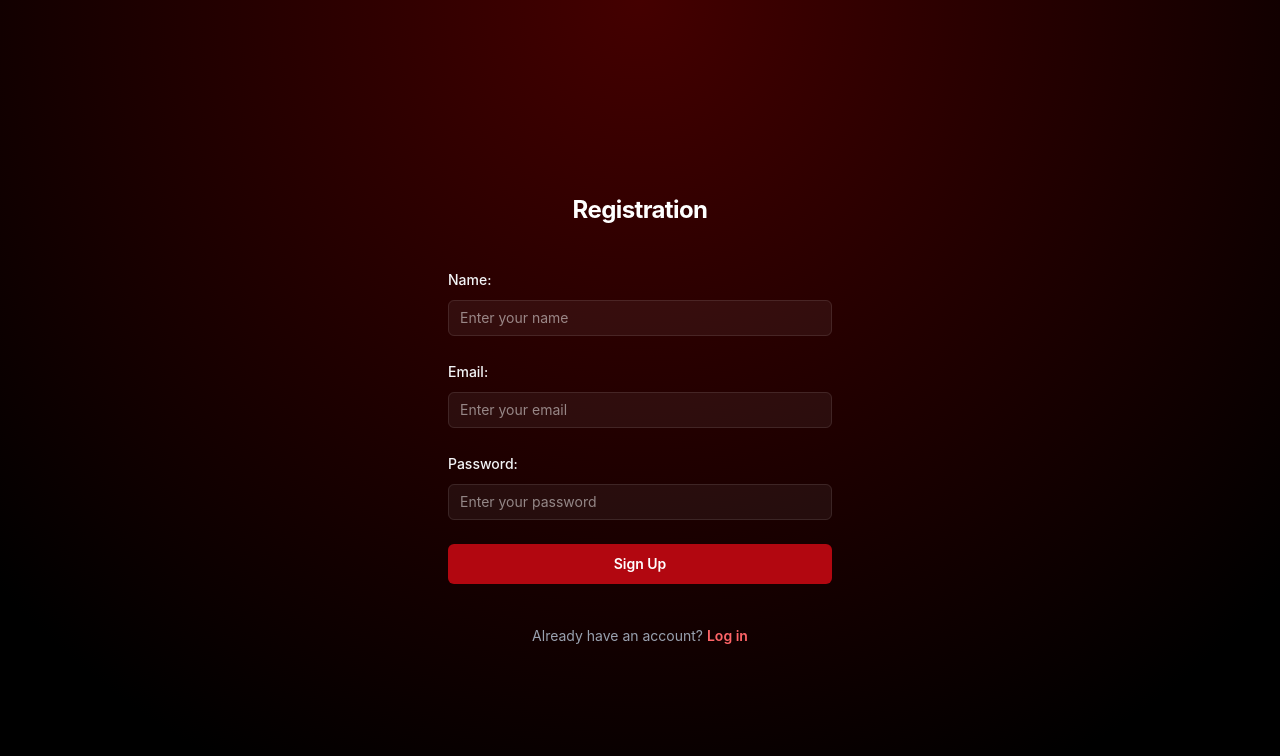
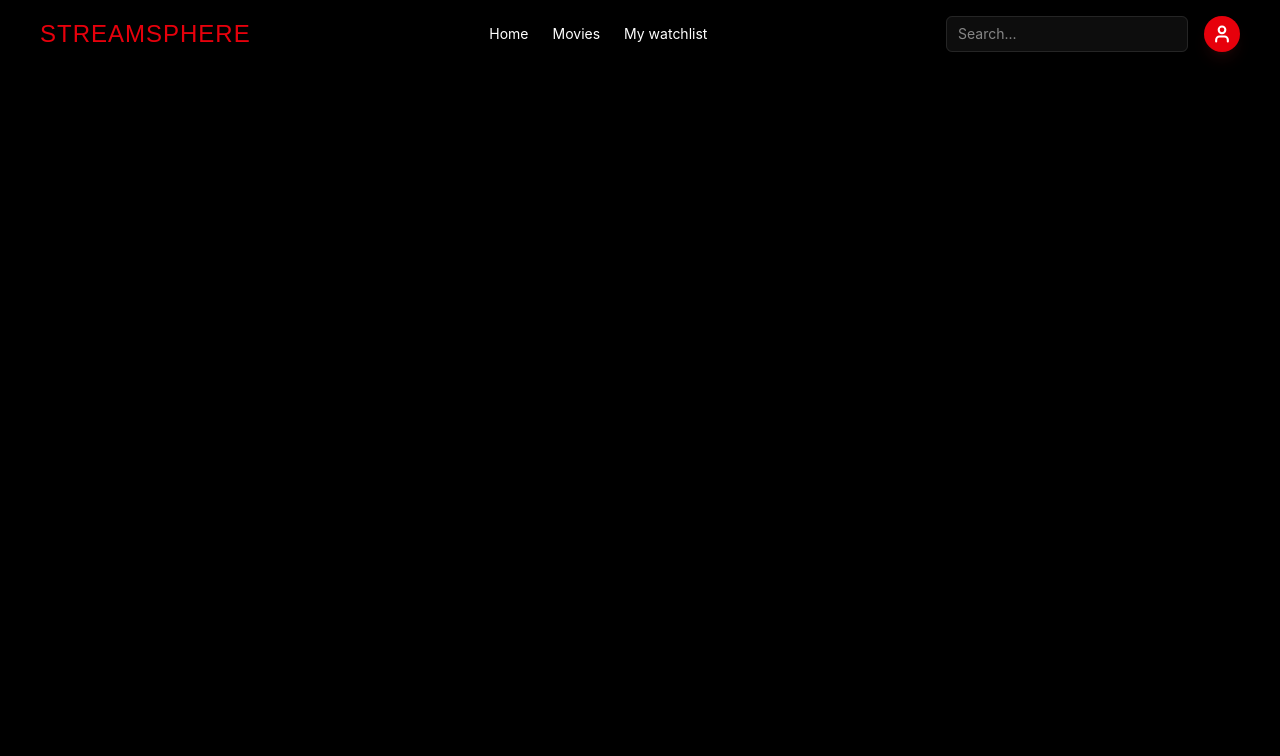
Before and after one commit to Liubka-Nikoletta/streamSphere, a React (Vite) app in the folder client/: page / in a window 1280 px wide. Shown: the top 756 px of the page. Built offline with nearby package versions, Linux system fonts and the light colour scheme.

Commit message:
add Header component

```diff
--- a/client/src/App.tsx
+++ b/client/src/App.tsx
@@ -1,4 +1,5 @@
 import {BrowserRouter, Routes, Route} from "react-router-dom";
+import Home from './pages/Home.tsx'
 import Register from './pages/Register.tsx';
 import Login from "./pages/Login.tsx";
 
@@ -7,7 +8,7 @@ function App() {
       <>
           <BrowserRouter>
               <Routes>
-                  <Route path="/" element={<Register/>} />
+                  <Route path="/" element={<Home/>} />
                   <Route path="/users/register" element={<Register/>}/>
                   <Route path="/users/login" element={<Login/>}/>
               </Routes>
--- /dev/null
+++ b/client/src/components/Header.tsx
@@ -0,0 +1,33 @@
+import {Link} from "react-router-dom";
+import Input from "../components/Input";
+import {useState} from "react";
+import {User} from 'lucide-react';
+
+const Header = () => {
+    const [searchText, setSearchText] = useState<string>("");
+
+    return (
+        <header className="fixed top-0 left-0 w-full flex items-center justify-between px-10 py-4 bg-black/20 backdrop-blur-md z-50 transition-all duration-300 hover:bg-black/50">
+            <div className="font-bebas text-[1.5rem] tracking-[1px] text-red-600 text-shadow: var(--text-shadow-logo)">STREAMSPHERE</div>
+            <nav aria-label="Global" className="flex gap-6 text-white text-sm">
+                <Link to="/" className="hover:text-red-600">Home</Link>
+                <Link to="/movies" className="hover:text-red-600">Movies</Link>
+                <Link to="/watchList" className="hover:text-red-600">My watchlist</Link>
+            </nav>
+            <div className="flex items-center gap-4">
+                <Input id="search"
+                       name="search"
+                       noLabel={true}
+                       value={searchText}
+                       onChange={(e) => setSearchText(e.target.value)}
+                       placeholder="Search..."
+                       />
+                <div className="w-9 h-9 bg-red-600 rounded-full flex items-center justify-center text-white hover:bg-red-700 transition-all cursor-pointer shadow-lg shadow-red-900/20">
+                    <User size={20} strokeWidth={2.5} />
+                </div>
+            </div>
+        </header>
+    );
+}
+
+export default Header;
--- a/client/src/components/Input.tsx
+++ b/client/src/components/Input.tsx
@@ -1,7 +1,8 @@
 interface InputProps {
     id: string;
     name: string,
-    label: string,
+    label?: string,
+    noLabel?: boolean,
     type?: string,
     placeholder?: string,
     value: string,
@@ -9,11 +10,10 @@ interface InputProps {
     onChange: (event: React.ChangeEvent<HTMLInputElement>) => void,
 }
 
-const Input = ({id, name, label, type="text", placeholder, required, value, onChange}: InputProps) => {
+const Input = ({id, name, label, noLabel=false, type="text", placeholder, required, value, onChange}: InputProps) => {
    return (
        <section>
-           <label htmlFor={id} className="block text-sm/6 font-medium text-gray-100">{label}</label>
-           <div className="mt-2">
+           <label htmlFor={id} hidden={noLabel} className="block text-sm/6 font-medium text-gray-100">{label}</label>
            <input id={id}
                   name={name}
                   type={type}
@@ -22,8 +22,8 @@ const Input = ({id, name, label, type="text", placeholder, required, value, onCh
                   required={required}
                   onChange={onChange}
                   autoComplete="off"
-                      className="block w-full rounded-md bg-white/5 px-3 py-1.5 text-base text-white outline-1 -outline-offset-1 outline-white/10 focus:outline-2 focus:-outline-offset-2 focus:outline-red-900 sm:text-sm/6"/>
-           </div>
+                  className="block w-full rounded-md bg-white/5 px-3 py-1.5 text-base text-white outline-1 -outline-offset-1 outline-white/10 focus:outline-2 focus:-outline-offset-2 focus:outline-red-900 sm:text-sm/6"
+           />
        </section>
    );
 }
--- a/client/src/index.css
+++ b/client/src/index.css
@@ -4,7 +4,10 @@
     --color-dark: #0A0A0A;
     --color-accent: #B20710;
 
+    --font-bebas: "Bebas Neue", sans-serif;
+
     --background-image-main-gradient: radial-gradient(circle at 50% 0%, #440000 0%, #000000 85%);
+    --text-shadow-logo: 0 0 30px var(--color-accent);
 }
 
 @layer base {
@@ -12,6 +15,7 @@
         height: 100%;
         margin: 0;
         padding: 0;
+        color: white;
         background-color: #000;
     }
 }
--- /dev/null
+++ b/client/src/pages/Home.tsx
@@ -0,0 +1,14 @@
+import Header from "../components/Header.tsx";
+
+const Home = () => {
+    return (
+        <div className="min-h-screen">
+            <Header />
+            <main>
+
+            </main>
+        </div>
+    );
+}
+
+export default Home;
```
Lines whose indentation alone changed are shown as unchanged.
